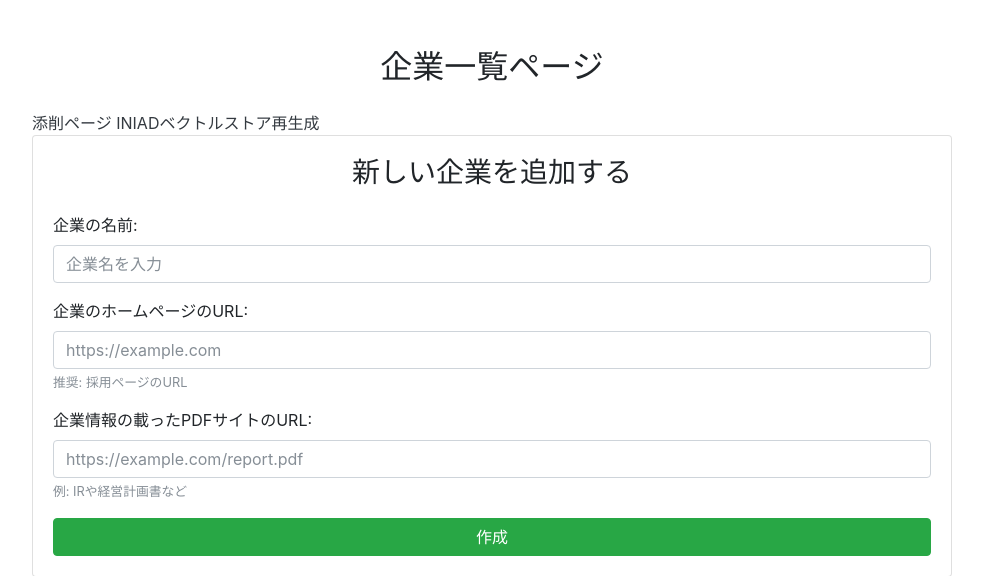
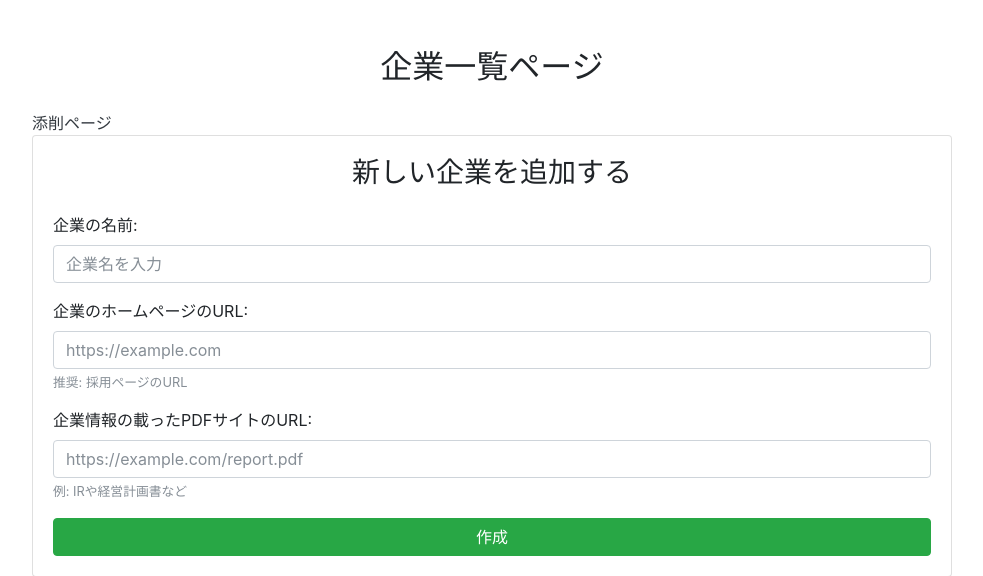
Before and after one commit to 1f10220187/job_hunt, a Django app: page / in a window 1280 px wide. Shown: the part 95-671 px from the top of the page, without its empty margins (148-1131 px from the left). Run offline with Django 5.2, Linux system fonts and the light colour scheme; the visitor is signed in with stand-in values (Sample User, id 1); data that the repository does not hold is empty; some libraries are stand-ins or nearby versions.

Commit message:
必要のないものを非表示

```diff
--- a/job_hunt/templates/job_hunt/index.html
+++ b/job_hunt/templates/job_hunt/index.html
@@ -10,7 +10,7 @@
         <div class="col-md-10">
             <div>
                 <a href="{% url 'pr_correction' %}" class="text-dark">添削ページ</a>
-                <a href="{% url 'iniad' %}" class="text-dark">INIADベクトルストア再生成</a>
+                <!-- <a href="{% url 'iniad' %}" class="text-dark">INIADベクトルストア再生成</a> -->
             </div>
             <div class="card shadow-sm">
                 <div class="card-body">
```
Also changed, not shown: job_hunt/templates/static/css/chat.js (line endings or trailing spaces).
